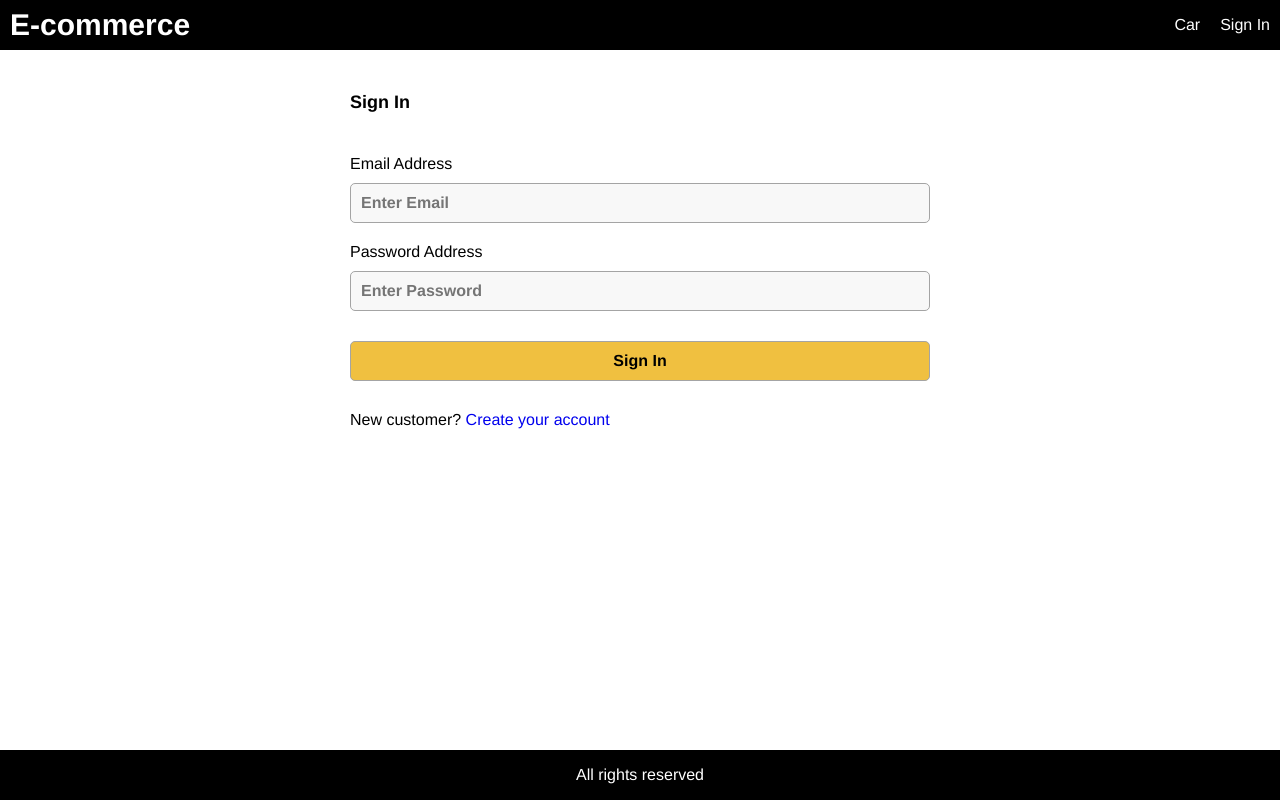
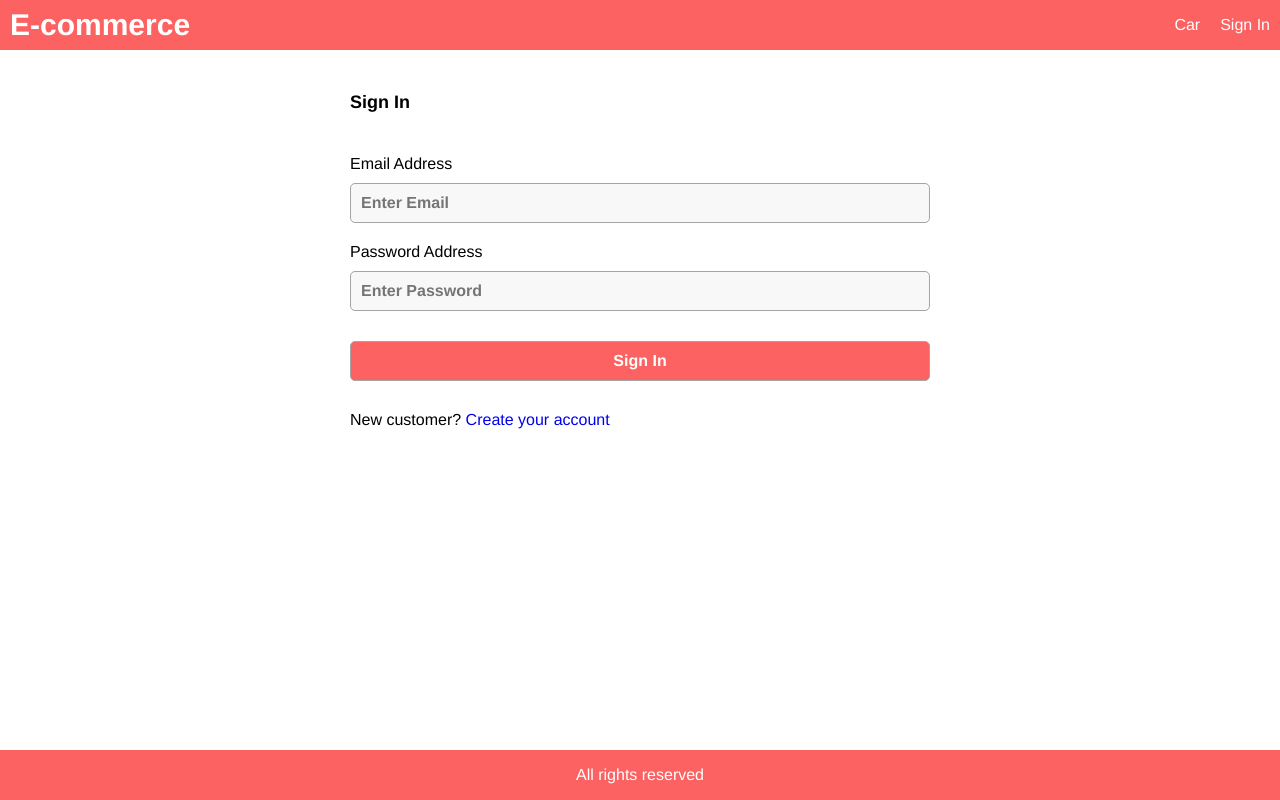
Before and after one commit to JhonathanMusa/e-commerce-practice, a React (Create React App) app in the folder frontend/: page /signin in a window 1280 px wide. Built offline with nearby package versions, Linux system fonts and the light colour scheme.

Commit message:
adding some new styles

```diff
--- a/frontend/src/index.css
+++ b/frontend/src/index.css
@@ -30,7 +30,7 @@ body {
 
 header {
   grid-area: header;
-  background-color: #000000;
+  background-color: #fc6262;
 }
 
 main {
@@ -40,7 +40,7 @@ main {
 
 footer {
   grid-area: footer;
-  background-color: #000000;
+  background-color: #fc6262;
   color: #ffffff;
 }
 
@@ -97,7 +97,8 @@ button:hover {
 }
 
 button.primary {
-  background-color: #f0c040;
+  background-color: #fc6262;
+  color: #fff;
 }
 
 button.block {
```
